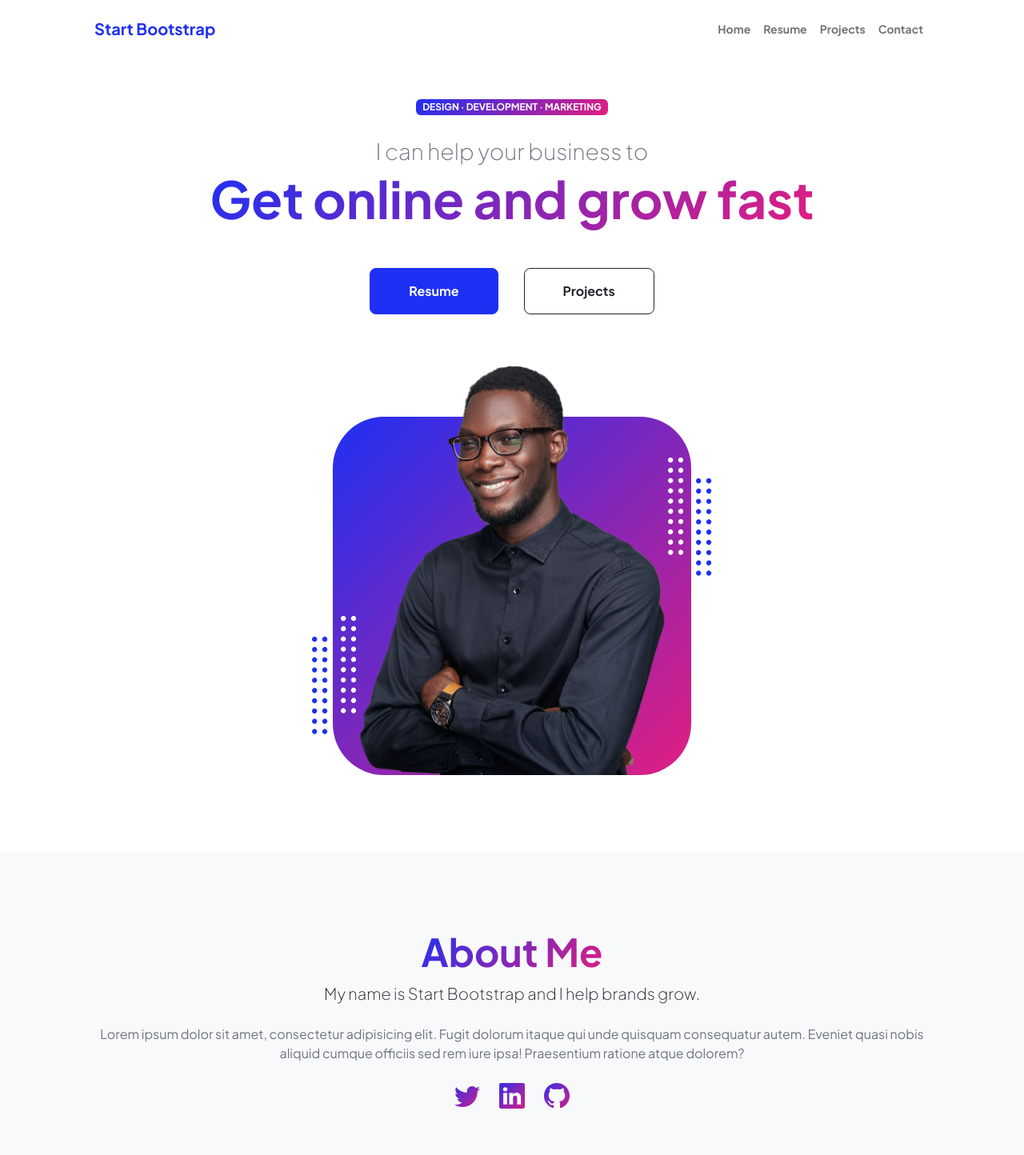
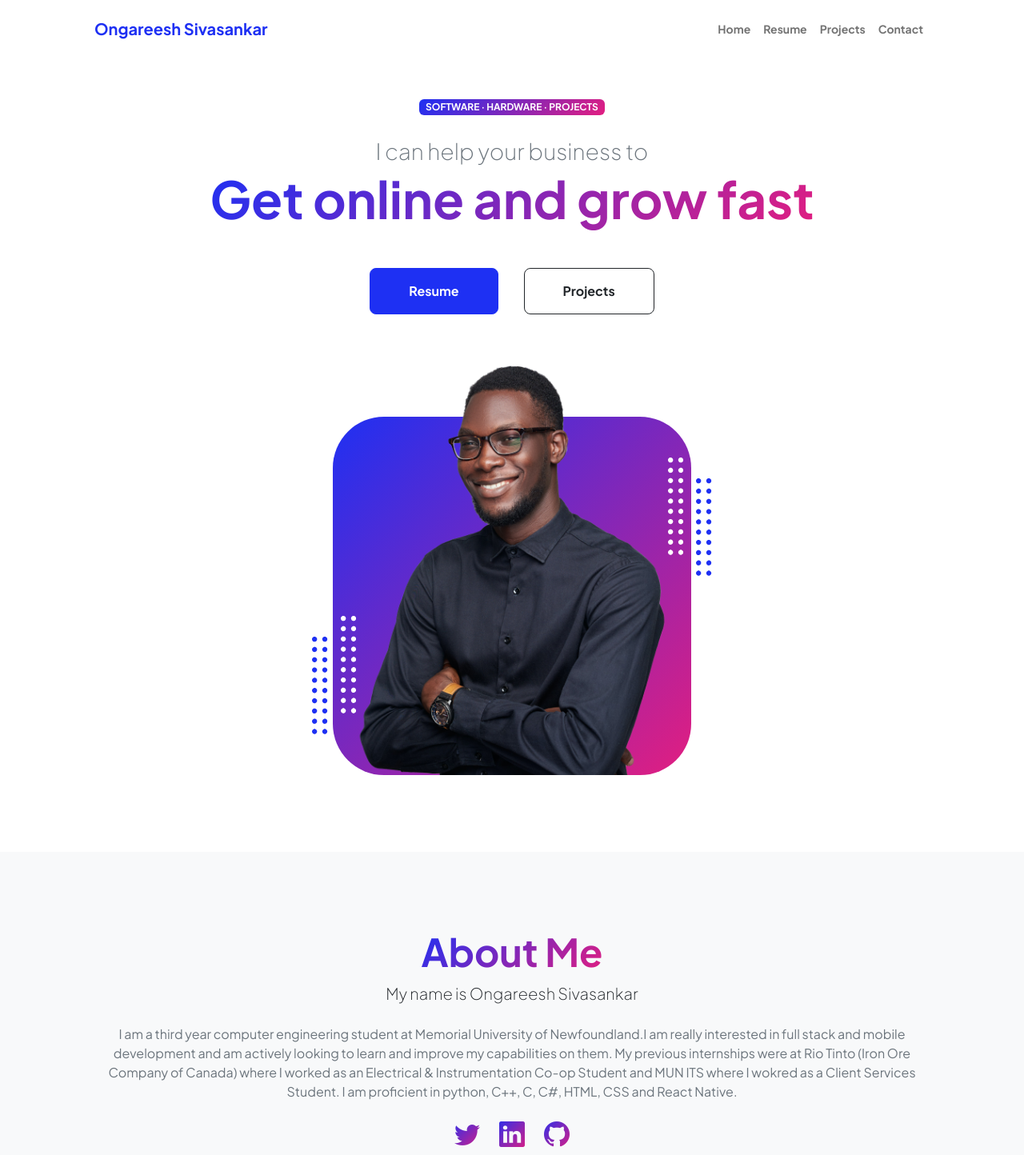
Before and after one commit to zoroark399/zoroark399.github.io, a plain HTML site: page index.html in a window 1280 px wide. Shown: the top 1444 px of the page at 80% size. Drawn offline with nearby package versions, Linux system fonts and the light colour scheme.

Commit message:
Modified Index and favicon

```diff
--- a/index.html
+++ b/index.html
@@ -22,7 +22,7 @@
             <!-- Navigation-->
             <nav class="navbar navbar-expand-lg navbar-light bg-white py-3">
                 <div class="container px-5">
-                    <a class="navbar-brand" href="index.html"><span class="fw-bolder text-primary">Start Bootstrap</span></a>
+                    <a class="navbar-brand" href="index.html"><span class="fw-bolder text-primary">Ongareesh Sivasankar</span></a>
                     <button class="navbar-toggler" type="button" data-bs-toggle="collapse" data-bs-target="#navbarSupportedContent" aria-controls="navbarSupportedContent" aria-expanded="false" aria-label="Toggle navigation"><span class="navbar-toggler-icon"></span></button>
                     <div class="collapse navbar-collapse" id="navbarSupportedContent">
                         <ul class="navbar-nav ms-auto mb-2 mb-lg-0 small fw-bolder">
@@ -41,7 +41,7 @@
                         <div class="col-xxl-5">
                             <!-- Header text content-->
                             <div class="text-center text-xxl-start">
-                                <div class="badge bg-gradient-primary-to-secondary text-white mb-4"><div class="text-uppercase">Design &middot; Development &middot; Marketing</div></div>
+                                <div class="badge bg-gradient-primary-to-secondary text-white mb-4"><div class="text-uppercase">Software &middot; Hardware &middot; Projects</div></div>
                                 <div class="fs-3 fw-light text-muted">I can help your business to</div>
                                 <h1 class="display-3 fw-bolder mb-5"><span class="text-gradient d-inline">Get online and grow fast</span></h1>
                                 <div class="d-grid gap-3 d-sm-flex justify-content-sm-center justify-content-xxl-start mb-3">
@@ -182,8 +182,8 @@
                         <div class="col-xxl-8">
                             <div class="text-center my-5">
                                 <h2 class="display-5 fw-bolder"><span class="text-gradient d-inline">About Me</span></h2>
-                                <p class="lead fw-light mb-4">My name is Start Bootstrap and I help brands grow.</p>
-                                <p class="text-muted">Lorem ipsum dolor sit amet, consectetur adipisicing elit. Fugit dolorum itaque qui unde quisquam consequatur autem. Eveniet quasi nobis aliquid cumque officiis sed rem iure ipsa! Praesentium ratione atque dolorem?</p>
+                                <p class="lead fw-light mb-4">My name is Ongareesh Sivasankar </p>
+                                <p class="text-muted">I am a third year computer engineering student at Memorial University of Newfoundland.I am really interested in full stack and mobile development and am actively looking to learn and improve my capabilities on them. My previous internships were at Rio Tinto (Iron Ore Company of Canada) where I worked as an Electrical & Instrumentation Co-op Student and MUN ITS where I wokred as a Client Services Student. I am proficient in python, C++, C, C#, HTML, CSS and React Native.   </p>
                                 <div class="d-flex justify-content-center fs-2 gap-4">
                                     <a class="text-gradient" href="#!"><i class="bi bi-twitter"></i></a>
                                     <a class="text-gradient" href="#!"><i class="bi bi-linkedin"></i></a>
```
Also changed, not shown: assets/favicon.ico.
